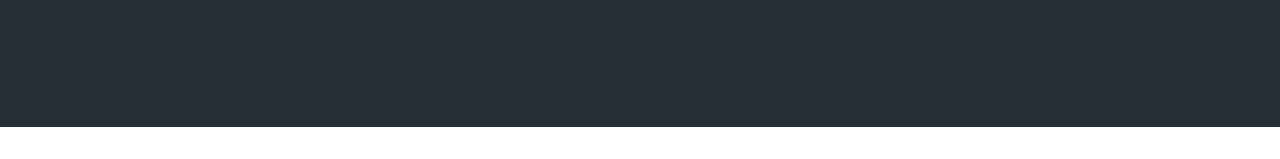
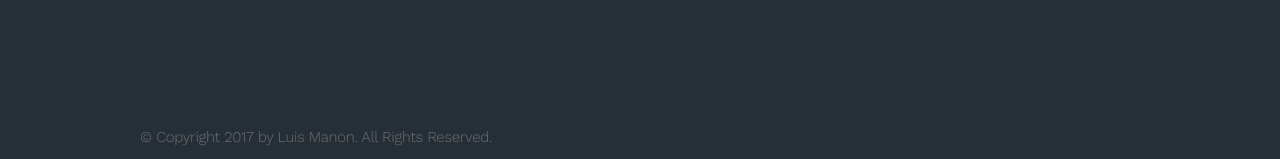
Before and after one commit to LuisManon/Home, a plain HTML site: page about-me.html in a window 1280 px wide. Shown: the part 1117-1276 px from the top of the page. Before the commit the page ends 1244 px from the top, so only its background shows below. Drawn offline with nearby package versions, Linux system fonts and the light colour scheme.

Commit message:
footer fix

```diff
--- a/about-me.html
+++ b/about-me.html
@@ -20,7 +20,7 @@
       <link href="assets/css/application-startup.css" rel="stylesheet">
       <link href="assets/css/font-awesome.min.css" rel="stylesheet">
       <link href="assets/css/hover-min.css" rel="stylesheet">
-      <script src="https://use.fontawesome.com/6749dae226.js"></script>
+
 
     <style>
       /* note: this is a hack for ios iframe for bootstrap themes shopify page */
@@ -132,8 +132,11 @@
           <h1 class="block-title m-b-sm">About Me</h1>
           <p class="lead m-b-md text-muted"></br>Software Developer, UX/UI Designer and Web Developer with a degree in System engineering & Computer Science with experience working in different technologies, agile methods and great team work.</p>
           <p class="lead m-b-md text-muted">My name is Luis Manon, I'm 23 years old, enjoy the Music a lot, Video Games, Superhero Movies, Comics and also practice some sports like Basketball, Swimming and Chess.</p>
-          <p class="lead m-b-md text-muted">I'm also certified by the Cambridge Certification Authority (CCA), you can see them <a style="color: #BCE0F1; text-decoration: underline;" href="" >Here</a>.</p>
-         <!-- <button class="btn btn-primary btn-lg">Try it now</button>-->
+          <p class="lead m-b-md text-muted">I'm also certified by the Cambridge Certification Authority (CCA), you can see them <a  style="color: #BCE0F1; text-decoration: underline;" href="" >Here</a>.</p>
+
+         <!--<button class="btn btn-primary btn-lg" style: "background-color: #fff;">See now</button>-->
+
+
         </div>
       </div>
     </div>
@@ -163,6 +166,10 @@
  </div>
 </div>
 
+  <div class="copyright" style="background: #262F36;">
+                <div class="container">
+                    <p>© Copyright 2017 by Luis Manon. All Rights Reserved.</p>
+                </div>
   </div>
 
 
@@ -170,6 +177,8 @@
     <script src="assets/js/toolkit.js"></script>
     <script src="assets/js/application.js"></script>
     <script src="assets/js/smooth-scroll.min.js"></script>
+    <script src="https://use.fontawesome.com/6749dae226.js"></script>
+
 
     <script>
 
@@ -181,6 +190,9 @@
         offset: 0, // Integer. How far to offset the scrolling anchor location in pixels
         callback: function ( anchor, toggle ) {} // Function to run after scrolling
         });
+
+
+
     </script>
 
   </body>
```
Also changed, not shown: index.html (+3 -3 lines). Lines whose indentation alone changed are shown as unchanged.
